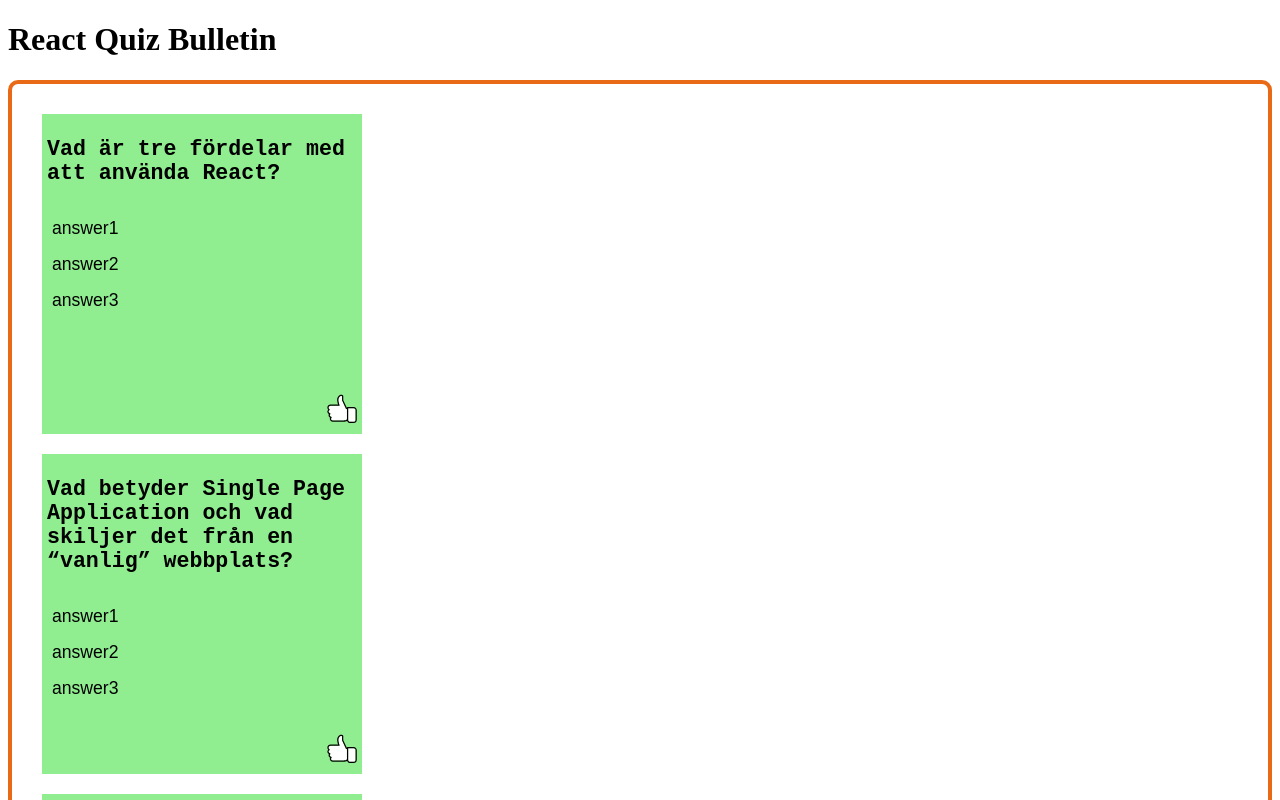
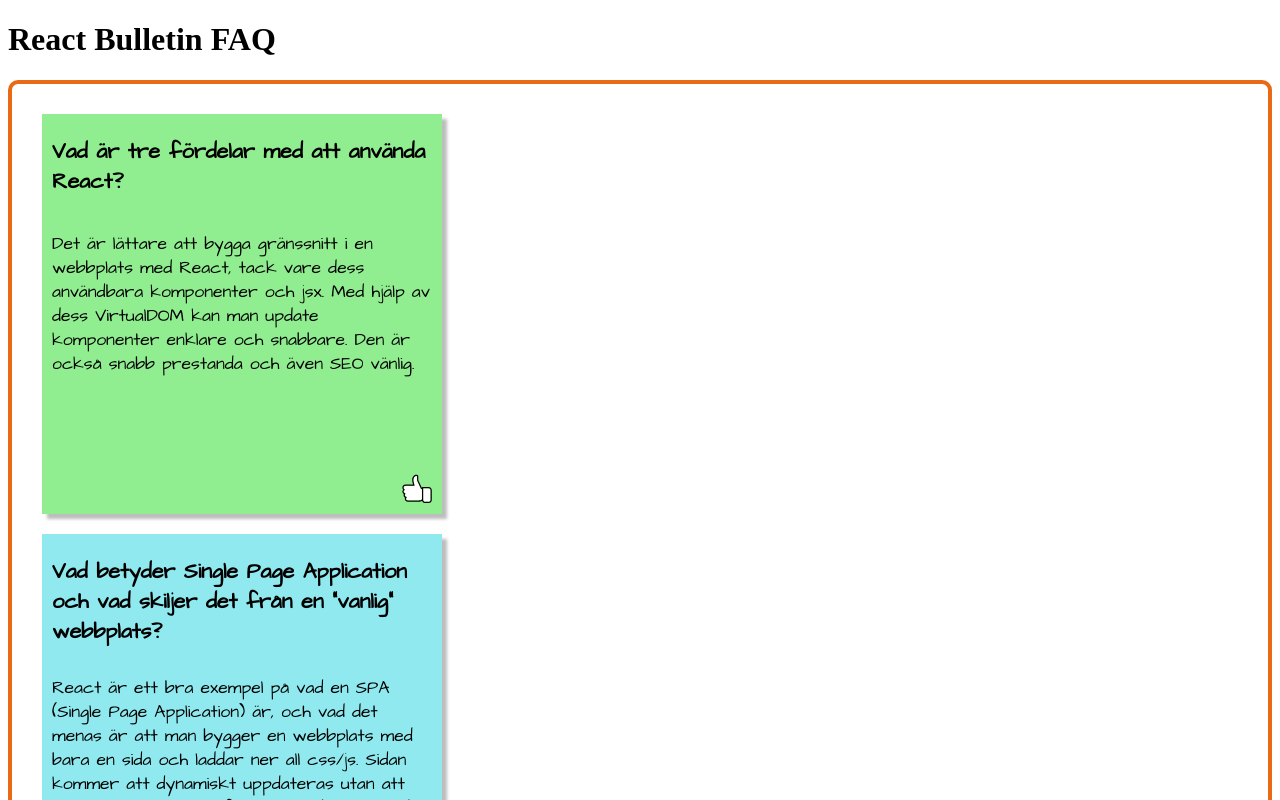
Before and after one commit to albycc/React-bulletin, a React (Create React App) app: page / in a window 1280 px wide. Shown: the top 800 px of the page. Built offline with nearby package versions, Linux system fonts and the light colour scheme.

Commit message:
Uppdated app to fulfill task requirements, because of misunderstanding.
Answer buttons removed

Each Post now fills answers for questions instead.

Each Post has now unique background colours

```diff
--- a/package.json
+++ b/package.json
@@ -9,7 +9,6 @@
     "react": "^18.2.0",
     "react-dom": "^18.2.0",
     "react-scripts": "5.0.1",
-    "sass": "^1.54.7",
     "web-vitals": "^2.1.4"
   },
   "scripts": {
@@ -35,5 +34,8 @@
       "last 1 firefox version",
       "last 1 safari version"
     ]
+  },
+  "devDependencies": {
+    "sass": "^1.54.7"
   }
 }
--- a/src/App.js
+++ b/src/App.js
@@ -4,7 +4,7 @@
 function App() {
   return (
     <Fragment>
-      <h1>React Quiz Bulletin</h1>
+      <h1>React Bulletin FAQ</h1>
       <Bulletinboard />
     </Fragment>
   );
--- a/src/components/BulletinBoard/BulletinBoard.js
+++ b/src/components/BulletinBoard/BulletinBoard.js
@@ -18,10 +18,9 @@
     console.log("Updated questionList", questionList);
   }, [questionList]);
 
-  const editPostAttribute = ({ id, attribute, value }) => {
+  const setPostToLiked = ( id) => {
     const copiedList = [...questionList];
-    copiedList.find(({ questionId }) => questionId === id)[`${attribute}`] =
-      value;
+    copiedList.find(({ questionId }) => questionId === id).postLiked = true;
     setQuestionList(copiedList);
   };
   return (
@@ -30,7 +29,7 @@
           <ReactPost
             key={question.questionId}
             {...question}
-            setPostAttribute={editPostAttribute}
+            likePost={setPostToLiked}
           />
         ))}
       </div>
--- a/src/components/Post/ReactPost.js
+++ b/src/components/Post/ReactPost.js
@@ -4,59 +4,25 @@
 function ReactPost({
   questionId,
   questionName,
-  answers,
+  answer,
   postLiked,
-  usersAnswer,
-  setPostAttribute,
-  correctAnswerIndex,
+  likePost,
+  backgroundColour
 }) {
   const likeButtonHandler = () => {
     console.log("Post liked");
-    setPostAttribute({ id: questionId, attribute: "postLiked", value: true });
+    likePost(questionId);
   };
 
-  const answersButtonHandler = (event) => {
-    const indexValue = event.target.dataset.answerIndex;
-    setPostAttribute({
-      id: questionId,
-      attribute: "usersAnswer",
-      value: indexValue,
-    });
-  };
-
-  console.log("ReactPost", questionId);
-
-  const userHasAnswered = usersAnswer === "" ? false : true;
-  const answerClassStyle = usersAnswer === correctAnswerIndex ? 'right-answer' : 'wrong-answer';
-
-  console.log('answerClassStyle', answerClassStyle)
+  console.log("ReactPost", backgroundColour);
 
   return (
-    <div className={classes["post-container"]}>
+    <div className={`${classes["post-container"]} ${classes[backgroundColour]}`}>
       <div className={classes["post-titleheader-content"]}>
         <h2>{questionName}</h2>
       </div>
       <div className={classes["post-main-content"]}>
-        <ul className={classes["question-button-list"]}>
-          {answers.map((answer, index) => (
-            <li
-              key={questionId + index}
-              className={classes["question-listitem"]}
-            >
-              {!userHasAnswered ?
-                <button
-                  data-answer-index={index}
-                  onClick={answersButtonHandler}
-                  className={`${classes['answer-style']} ${classes["question-button"]}`}
-                  disabled={userHasAnswered}
-                >
-                  {answer}
-                </button> :
-                <p className={`${classes['answer-style']} ${classes['answered-paragraph']} ${ index === +usersAnswer && `${classes[answerClassStyle]}`} `}>{answer}</p>
-              }
-            </li>
-          ))}
-        </ul>
+        <p>{answer}</p>
       </div>
       <div className={classes["post-footer-content"]}>
         {postLiked ? (
--- a/src/components/Post/ReactPost.module.scss
+++ b/src/components/Post/ReactPost.module.scss
@@ -1,22 +1,31 @@
+@import url('https://fonts.googleapis.com/css2?family=Architects+Daughter&display=swap');
+$postSize:400px;
+
 .post-container {
   display: flex;
   flex-direction: column;
   justify-content: flex-start;
-  max-width: 320px;
-  min-height: 320px;
-  max-height: 320px;
-  background-color: #90ee90;
+  max-width: $postSize;
+  min-height: $postSize;
+  max-height: $postSize;
   margin: 20px;
-  padding: 5px;
+  padding: 5px 10px;
   box-sizing: border-box;
+  box-shadow: 5px 5px 3px rgb(189, 189, 189);
 
   .post-titleheader-content {
-    font-family: 'Courier New', Courier, monospace;
     font-size: 90%;
+    font-family: 'Architects Daughter', cursive;
+    // background-color: orange;
+    max-height:$postSize*0.3;
   }
 
   .post-main-content {
     background-color: inherit;
+    font-family: 'Architects Daughter', cursive;
+    font-size: 1.1em;
+    // background-color: pink;
+    max-height:$postSize*0.6;
   }
 
   .post-footer-content {
@@ -25,6 +34,7 @@
     justify-self: flex-end;
     margin-top:auto;
     margin-bottom:5px;
+    // background-color: orange;
     .like-button {
       border: none;
       background-image: url("../../img/like-icon.svg");
@@ -37,46 +47,20 @@
     }
   }
 
-  .question-button-list {
-    margin: 0;
-    padding: 0;
-    .question-listitem {
-      list-style: none;
-      margin: 15px 5px;
-      .answer-style {
-        margin:0px;
-        width: 100%;
-        text-align: left;
-        font-size: 1.1em;
-        cursor: default;
-        font-family: Arial, Helvetica, sans-serif;
-      }
-      .question-button {
-        border: none;
-        background-color: inherit;
-        cursor: pointer;
-        padding:0px;
-        &:hover:enabled {
-          color: rgb(172, 172, 172);
-        }
-      }
-      .answered-paragraph{
-        color: rgb(32, 32, 32);
-      }
-        & .right-answer {
-          color: green;
-          text-decoration: underline;
-        }
-        & .wrong-answer {
-          color: red;
-          text-decoration:line-through;
-        }
-    }
-  }
 
   .react-like-text {
-    color: green;
-    transform: rotate(-2deg);
-    font-size: 120%;
-  }
+      color: green;
+      transform: rotate(-2deg);
+      font-size: 120%;
+      font-family: 'Architects Daughter', cursive;
+    }
 }
+.light-green{
+  background-color: #90ee90;
+}
+.light-blue{
+  background-color:#90e9ee;
+}
+.light-pink{
+  background-color: #d390ee;
+}
--- a/src/data/QuestionData.json
+++ b/src/data/QuestionData.json
@@ -3,29 +3,23 @@
         {
             "questionId":"q1",
             "questionName":"Vad är tre fördelar med att använda React?",
-            "answers":["answer1", "answer2", "answer3"],
-            "correctAnswerIndex":"0",
+            "answer":"Det är lättare att bygga gränssnitt i en webbplats med React, tack vare dess användbara komponenter och jsx. Med hjälp av dess VirtualDOM kan man update komponenter enklare och snabbare. Den är också snabb prestanda och även SEO vänlig.",
             "postLiked":false,
-            "usersAnswer":"",
-            "backgroundColour":"#90ee90"
+            "backgroundColour":"light-green"
         },
         {
             "questionId":"q2",
             "questionName":"Vad betyder Single Page Application och vad skiljer det från en “vanlig” webbplats?",
-            "answers":["answer1", "answer2", "answer3"],
-            "correctAnswerIndex":"1",
+            "answer":"React är ett bra exempel på vad en SPA (Single Page Application) är, och vad det menas är att man bygger en webbplats med bara en sida och laddar ner all css/js. Sidan kommer att dynamiskt uppdateras utan att man behöver skicka fler html sidor. Skillanden från den traditionella (multi page application) är att du inte behöver navigera från sida till sida, utan SPA uppdaterar din sida (här React) med komponenter.",
             "postLiked":false,
-            "usersAnswer":"",
-            "backgroundColour":"#90e9ee"
+            "backgroundColour":"light-blue"
         },
         {
             "questionId":"q3",
             "questionName":"Nämn tre skillnader mellan React och Angular.",
-            "answers":["answer1", "answer2", "answer3"],
-            "correctAnswerIndex":"2",
+            "answer":"React är ett bibliotek utvecklat från Facebook, medan Angular är ett framework, utvecklat från Google. Angular är uppbyggt från Typescript medan React är uppbyggt från Javascript. React bara har det som kallas one-way data binding medan Angular har båda one-way och two-way.",
             "postLiked":false,
-            "usersAnswer":"",
-            "backgroundColour":"#d390ee"
+            "backgroundColour":"light-pink"
         }
     ]
 }
```
Also changed, not shown: 1 other file (tests, documents, lock files or other folders).
